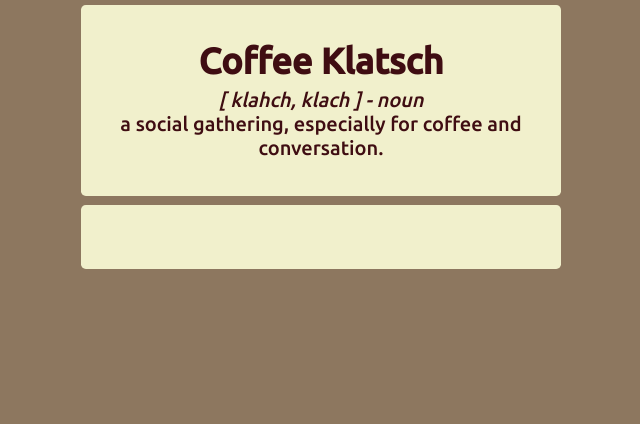
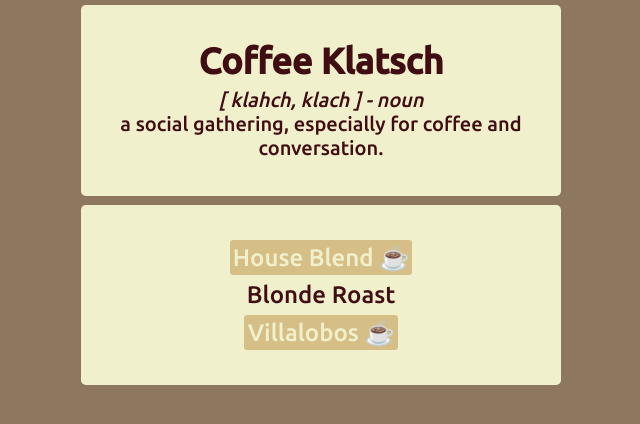
Before and after one commit to piuswong-multiverse/demo-w8d3-react-forms-202212, a React (Vite) app: page / in a window 1280 px wide. Shown: the top 424 px of the page, without its empty margins (319-959 px from the left). Built offline with nearby package versions, Linux system fonts and the light colour scheme.

Commit message:
Can display original coffees in components

```diff
--- a/src/App.js
+++ b/src/App.js
@@ -1,4 +1,5 @@
 import React from 'react';
+import Coffee from './Coffee'; // Use {} when importing without default
 import './style.css';
 
 // Traditional functions in React can be nicer for debugging tools
@@ -35,7 +36,13 @@ function App(){
             </section>
             <section className="step" id="coffees">
                 {/* TODO: Show all coffees using Coffee component*/}
-
+                {
+                    originalCoffees.map( (coffee) => {
+                        return(
+                            <Coffee coffee={coffee} />
+                        );
+                    })
+                }
 
             </section>
         </div>
--- a/src/Coffee.js
+++ b/src/Coffee.js
@@ -1,6 +1,7 @@
 import React from 'react';
 
-export function Coffee({coffee}) {
+// Traditional functions are great for components!!
+export default function Coffee({coffee}) {
 
     // display coffee data here
     return <>
```
Also changed, not shown: 1 other file (tests, documents, lock files or other folders).
